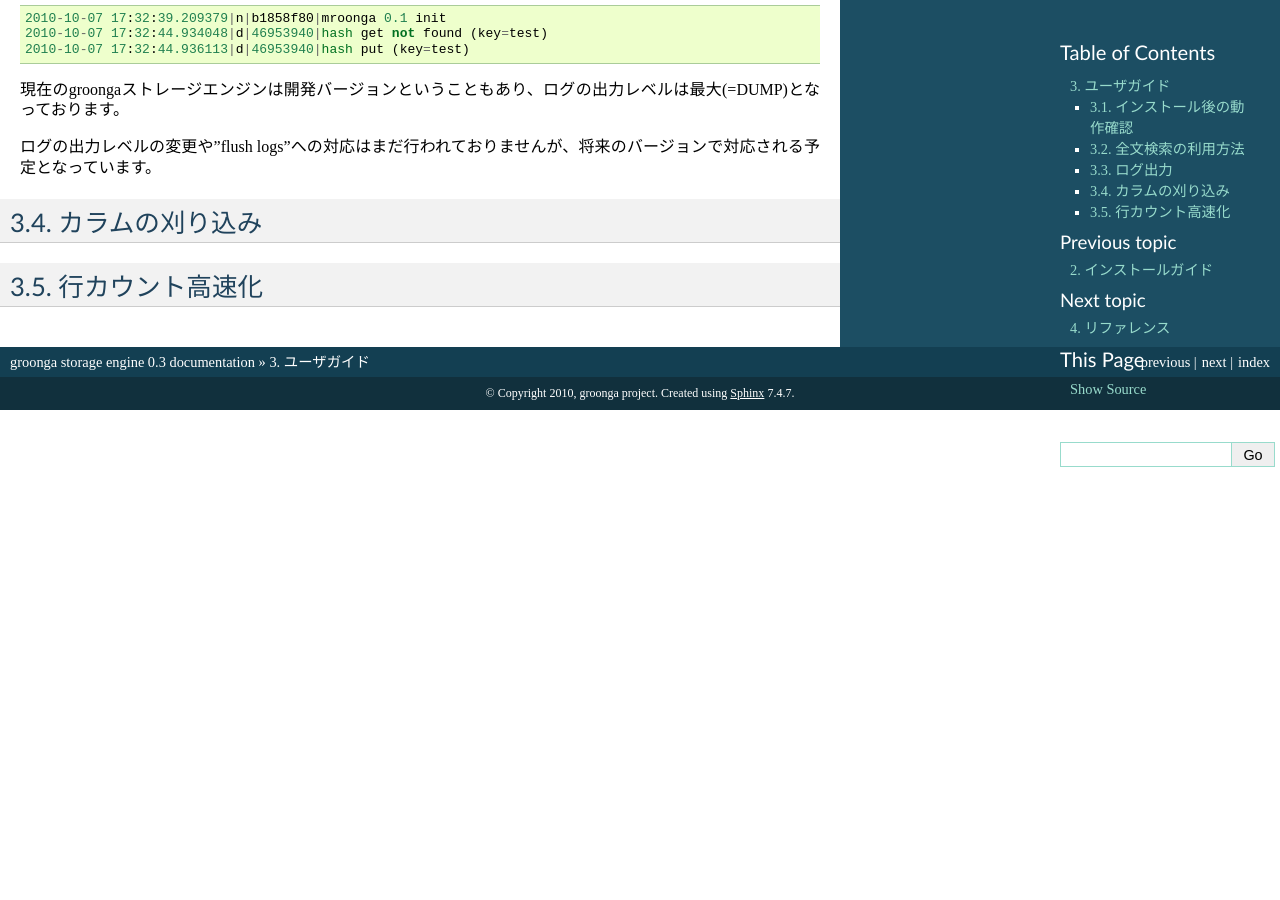
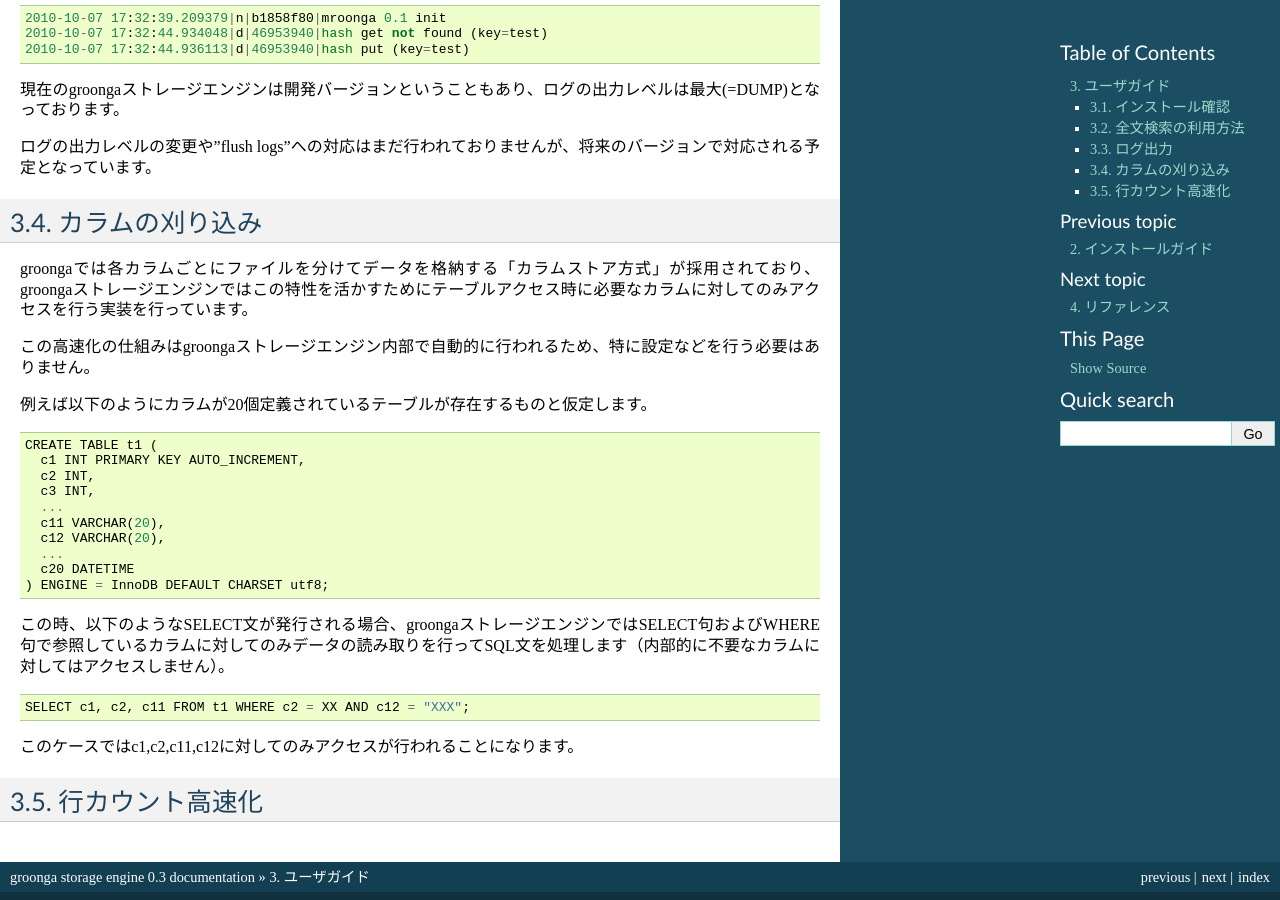
Before and after one commit to mroonga/mroonga, a Sphinx documentation site: the page built from doc/ja/source/userguide.rst, in a window 1280 px wide and 900 px high, scrolled down 1394 px. Built offline with Sphinx 7.4.7, drawn with Linux system fonts in a browser that asks for light colours.

Commit message:
added description about "column pruning" to userguid document.

```diff
--- a/doc/ja/source/userguide.rst
+++ b/doc/ja/source/userguide.rst
@@ -7,7 +7,7 @@
 
 インストール方法についてはこちらを参照して下さい: :ref:`install`
 
-インストール後の動作確認
+インストール確認
 ----------------------------
 
 MySQLサーバの起動停止方法は通常のMySQLと同じです。
@@ -86,5 +86,28 @@ groongaストレージエンジンではデフォルトでログの出力を行
 カラムの刈り込み
 ----------------------------
 
+groongaでは各カラムごとにファイルを分けてデータを格納する「カラムストア方式」が採用されており、groongaストレージエンジンではこの特性を活かすためにテーブルアクセス時に必要なカラムに対してのみアクセスを行う実装を行っています。
+
+この高速化の仕組みはgroongaストレージエンジン内部で自動的に行われるため、特に設定などを行う必要はありません。
+
+例えば以下のようにカラムが20個定義されているテーブルが存在するものと仮定します。 ::
+
+ CREATE TABLE t1 (
+   c1 INT PRIMARY KEY AUTO_INCREMENT,
+   c2 INT,
+   c3 INT,
+   ...
+   c11 VARCHAR(20),
+   c12 VARCHAR(20),
+   ...
+   c20 DATETIME
+ ) ENGINE = InnoDB DEFAULT CHARSET utf8;
+
+この時、以下のようなSELECT文が発行される場合、groongaストレージエンジンではSELECT句およびWHERE句で参照しているカラムに対してのみデータの読み取りを行ってSQL文を処理します（内部的に不要なカラムに対してはアクセスしません）。 ::
+
+ SELECT c1, c2, c11 FROM t1 WHERE c2 = XX AND c12 = "XXX";
+
+このケースではc1,c2,c11,c12に対してのみアクセスが行われることになります。
+
 行カウント高速化
 ----------------------------
```
